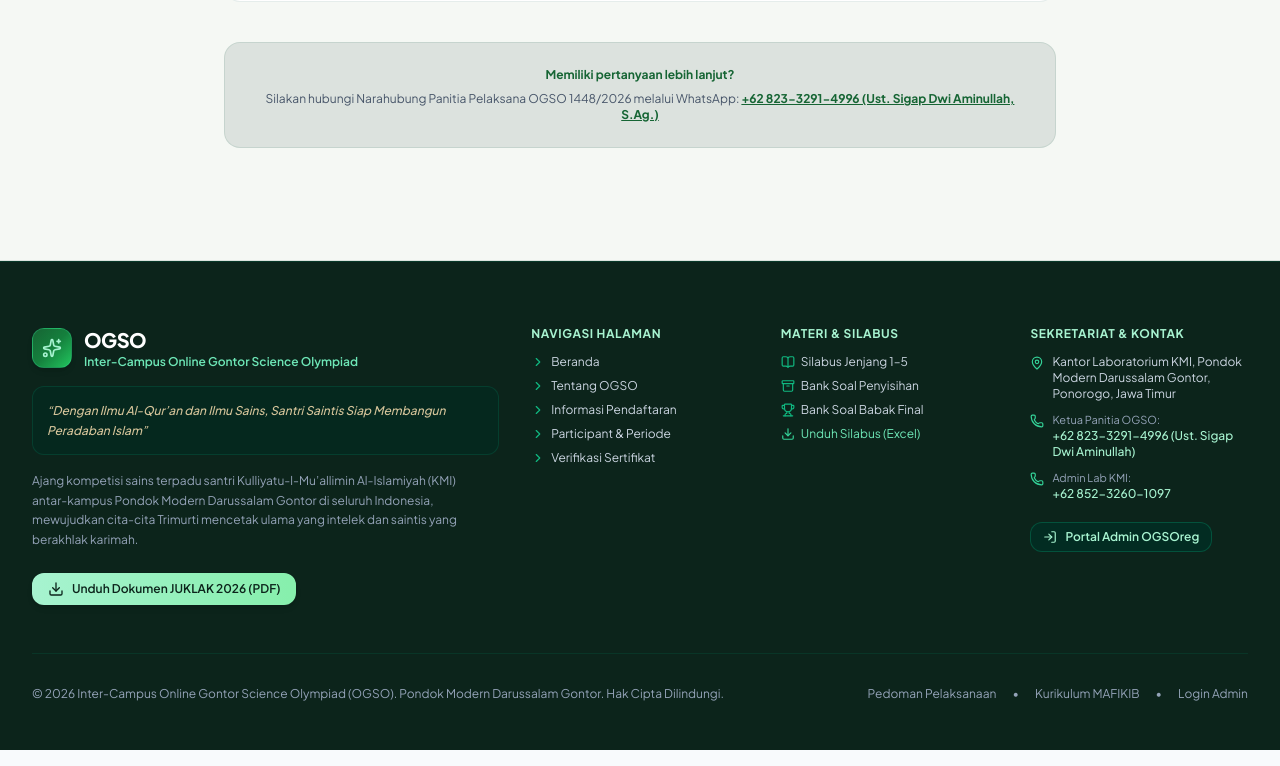
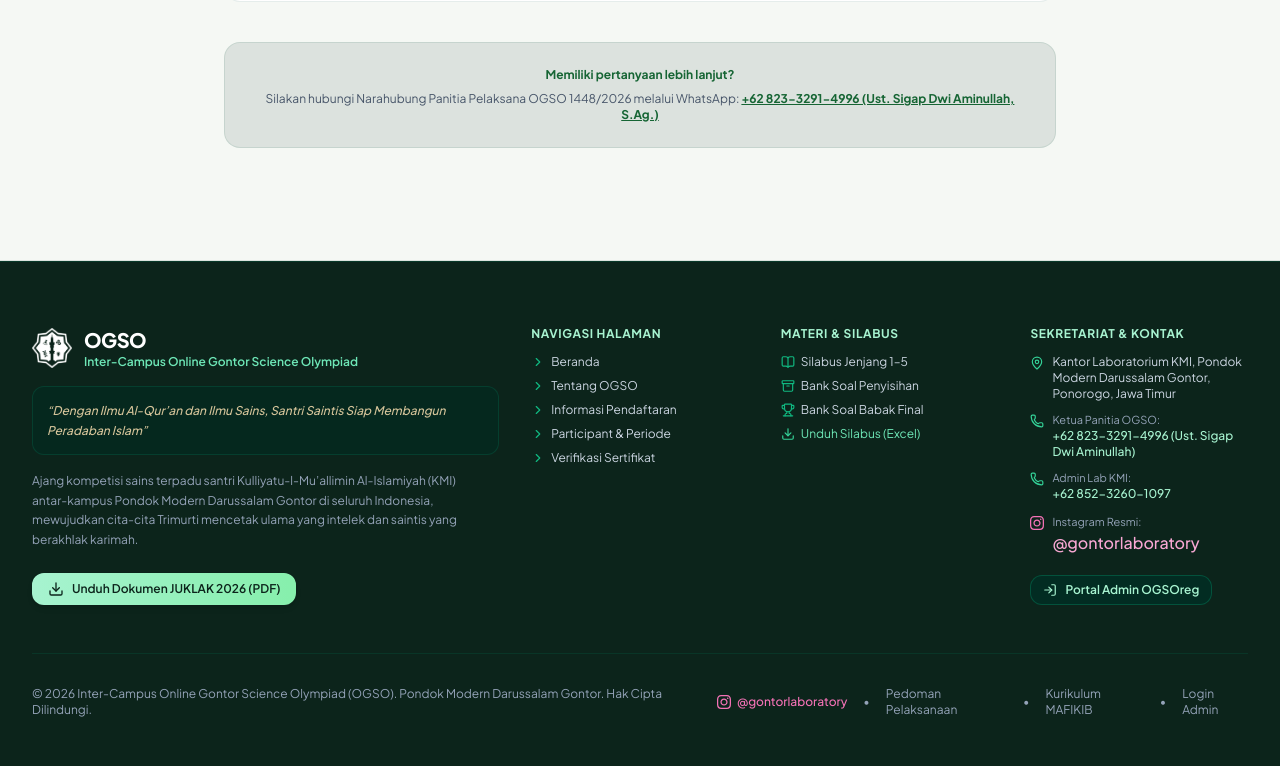
Before and after one commit to AuthenticProject/OGSOreg, a React (Vite) app: page / in a window 1280 px wide. Shown: the part 8307-9073 px from the top of the page. Built offline with nearby package versions, Linux system fonts and the light colour scheme; no server answers.

Commit message:
feat: tambah link Instagram @gontorlaboratory di footer

```diff
--- a/src/components/public/PublicFooter.tsx
+++ b/src/components/public/PublicFooter.tsx
@@ -1,7 +1,6 @@
 import React from 'react'
 import { Link } from 'react-router-dom'
 import {
-  Sparkles,
   Phone,
   MapPin,
   Download,
@@ -22,8 +21,8 @@
           {/* Column 1: Identity & Theme (Span 2) */}
           <div className="lg:col-span-2 space-y-4">
             <Link to="/" className="flex items-center gap-3 group inline-block">
-              <div className="flex items-center justify-center w-10 h-10 rounded-xl bg-gradient-to-br from-[#166534] via-[#15803D] to-[#22C55E] text-white font-black shadow-md border border-emerald-400/30">
-                <Sparkles className="w-5 h-5 text-[#A7F3D0]" />
+              <div className="flex items-center justify-center w-10 h-10">
+                <img src="/logo.png" alt="Logo OGSO" className="w-10 h-10 object-contain" />
               </div>
               <div className="flex flex-col">
                 <span className="font-extrabold text-xl tracking-tight text-white group-hover:text-[#A7F3D0] transition-colors">
@@ -197,6 +196,21 @@
               </div>
             </div>
 
+              <div className="flex items-start gap-2">
+                <svg className="w-3.5 h-3.5 text-pink-400 mt-0.5 shrink-0" fill="currentColor" viewBox="0 0 24 24"><path d="M12 2.163c3.204 0 3.584.012 4.85.07 3.252.148 4.771 1.691 4.919 4.919.058 1.265.069 1.645.069 4.849 0 3.205-.012 3.584-.069 4.849-.149 3.225-1.664 4.771-4.919 4.919-1.266.058-1.644.07-4.85.07-3.204 0-3.584-.012-4.849-.07-3.26-.149-4.771-1.699-4.919-4.92-.058-1.265-.07-1.644-.07-4.849 0-3.204.013-3.583.07-4.849.149-3.227 1.664-4.771 4.919-4.919 1.266-.057 1.645-.069 4.849-.069zm0-2.163c-3.259 0-3.667.014-4.947.072-4.358.2-6.78 2.618-6.98 6.98-.059 1.281-.073 1.689-.073 4.948 0 3.259.014 3.668.072 4.948.2 4.358 2.618 6.78 6.98 6.98 1.281.058 1.689.072 4.948.072 3.259 0 3.668-.014 4.948-.072 4.354-.2 6.782-2.618 6.979-6.98.059-1.28.073-1.689.073-4.948 0-3.259-.014-3.667-.072-4.947-.196-4.354-2.617-6.78-6.979-6.98-1.281-.059-1.69-.073-4.949-.073zm0 5.838c-3.403 0-6.162 2.759-6.162 6.162s2.759 6.163 6.162 6.163 6.162-2.759 6.162-6.163c0-3.403-2.759-6.162-6.162-6.162zm0 10.162c-2.209 0-4-1.79-4-4 0-2.209 1.791-4 4-4s4 1.791 4 4c0 2.21-1.791 4-4 4zm6.406-11.845c-.796 0-1.441.645-1.441 1.44s.645 1.44 1.441 1.44c.795 0 1.439-.645 1.439-1.44s-.644-1.44-1.439-1.44z"/></svg>
+                <div>
+                  <div className="text-[11px] text-slate-400">Instagram Resmi:</div>
+                  <a
+                    href="https://www.instagram.com/gontorlaboratory/"
+                    target="_blank"
+                    rel="noopener noreferrer"
+                    className="font-medium text-pink-300 hover:text-pink-200 hover:underline transition-colors"
+                  >
+                    @gontorlaboratory
+                  </a>
+                </div>
+              </div>
+
             <div className="pt-2">
               <Link
                 to="/login"
@@ -215,6 +229,17 @@
             &copy; {currentYear} Inter-Campus Online Gontor Science Olympiad (OGSO). Pondok Modern Darussalam Gontor. Hak Cipta Dilindungi.
           </p>
           <div className="flex items-center gap-4">
+            <a
+              href="https://www.instagram.com/gontorlaboratory/"
+              target="_blank"
+              rel="noopener noreferrer"
+              className="inline-flex items-center gap-1.5 text-pink-400 hover:text-pink-300 transition-colors font-medium"
+              title="Instagram @gontorlaboratory"
+            >
+              <svg className="w-3.5 h-3.5" fill="currentColor" viewBox="0 0 24 24"><path d="M12 2.163c3.204 0 3.584.012 4.85.07 3.252.148 4.771 1.691 4.919 4.919.058 1.265.069 1.645.069 4.849 0 3.205-.012 3.584-.069 4.849-.149 3.225-1.664 4.771-4.919 4.919-1.266.058-1.644.07-4.85.07-3.204 0-3.584-.012-4.849-.07-3.26-.149-4.771-1.699-4.919-4.92-.058-1.265-.07-1.644-.07-4.849 0-3.204.013-3.583.07-4.849.149-3.227 1.664-4.771 4.919-4.919 1.266-.057 1.645-.069 4.849-.069zm0-2.163c-3.259 0-3.667.014-4.947.072-4.358.2-6.78 2.618-6.98 6.98-.059 1.281-.073 1.689-.073 4.948 0 3.259.014 3.668.072 4.948.2 4.358 2.618 6.78 6.98 6.98 1.281.058 1.689.072 4.948.072 3.259 0 3.668-.014 4.948-.072 4.354-.2 6.782-2.618 6.979-6.98.059-1.28.073-1.689.073-4.948 0-3.259-.014-3.667-.072-4.947-.196-4.354-2.617-6.78-6.979-6.98-1.281-.059-1.69-.073-4.949-.073zm0 5.838c-3.403 0-6.162 2.759-6.162 6.162s2.759 6.163 6.162 6.163 6.162-2.759 6.162-6.163c0-3.403-2.759-6.162-6.162-6.162zm0 10.162c-2.209 0-4-1.79-4-4 0-2.209 1.791-4 4-4s4 1.791 4 4c0 2.21-1.791 4-4 4zm6.406-11.845c-.796 0-1.441.645-1.441 1.44s.645 1.44 1.441 1.44c.795 0 1.439-.645 1.439-1.44s-.644-1.44-1.439-1.44z"/></svg>
+              @gontorlaboratory
+            </a>
+            <span>&bull;</span>
             <Link to="/tentang" className="hover:text-emerald-300 transition-colors">
               Pedoman Pelaksanaan
             </Link>
```
